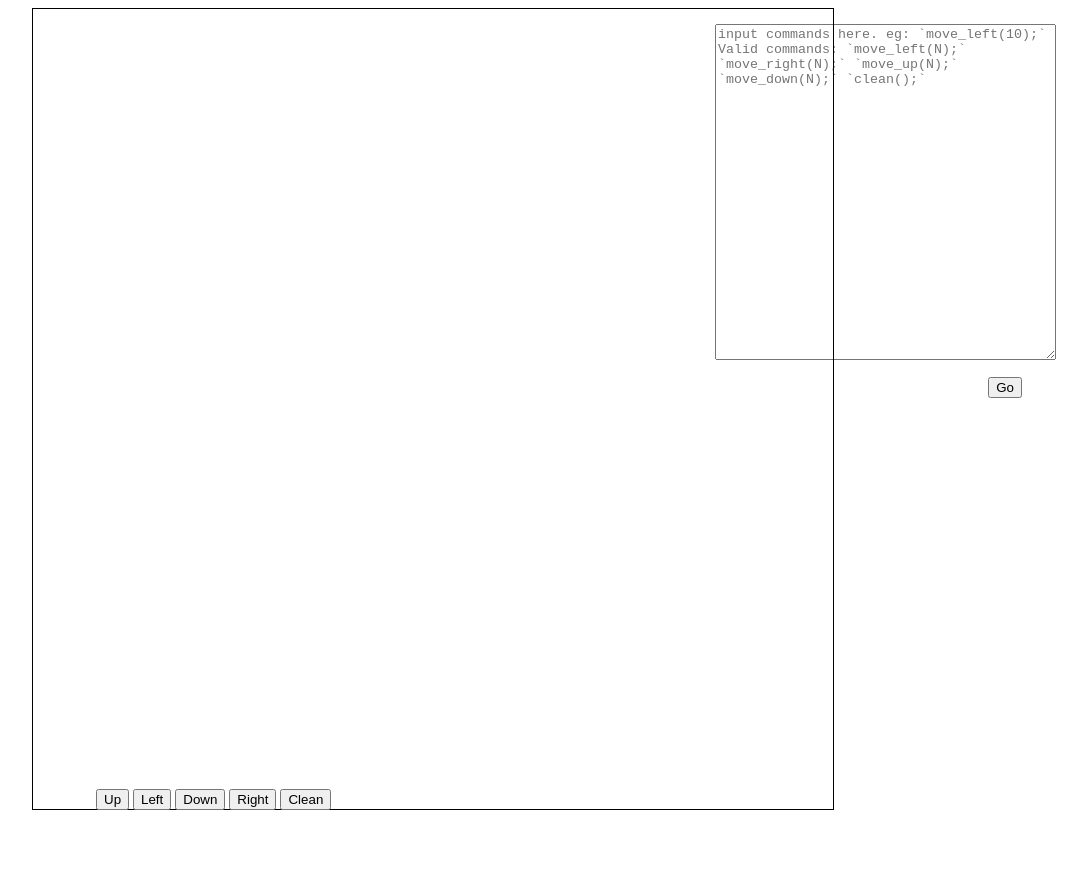
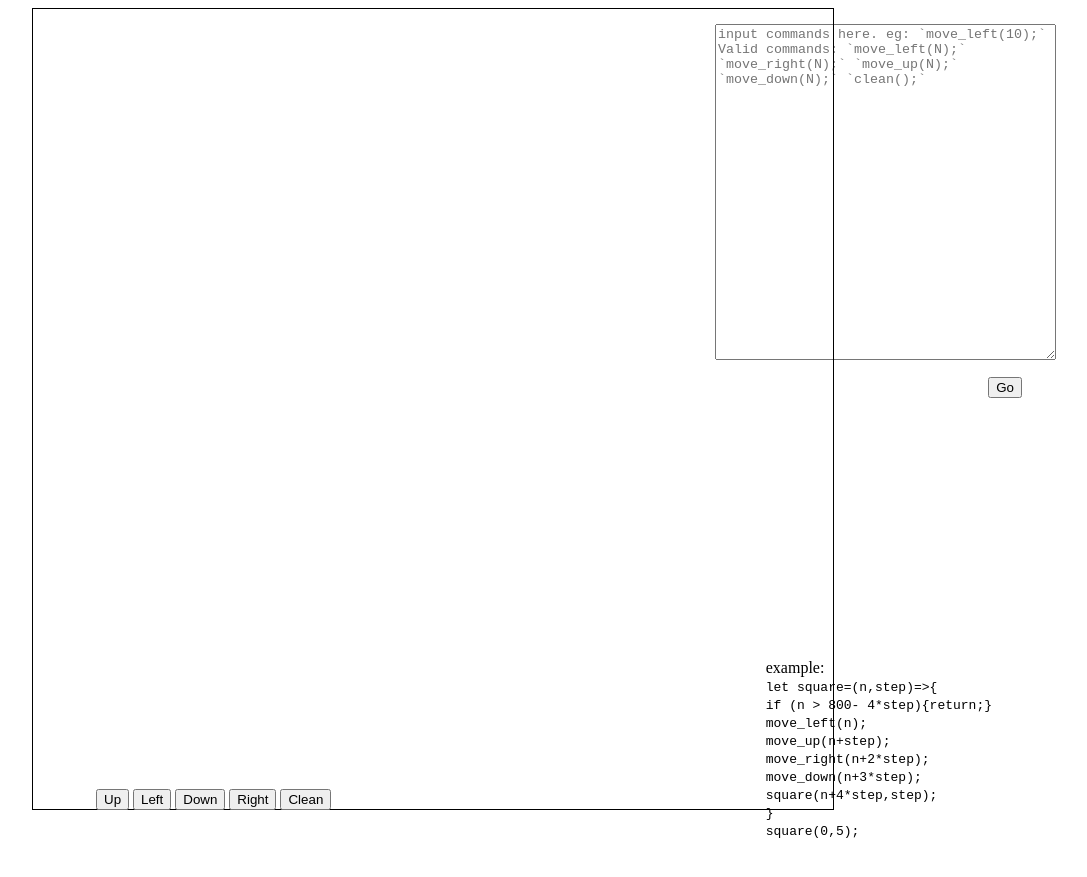
Before and after one commit to laowushi/laowushi.github.io, a Jekyll site: the page _posts/2024-10-10-tortue.html, which Jekyll copies as it is, in a window 1280 px wide. Shown: the top 877 px of the page, without its empty margins (96-1183 px from the left). Built offline with Jekyll 4.4.1, drawn with Linux system fonts in a browser that asks for light colours.

Commit message:
add tortue example

```diff
--- a/_posts/2024-10-10-tortue.html
+++ b/_posts/2024-10-10-tortue.html
@@ -25,12 +25,31 @@
                 right:10%;
                 bottom:-10%;
             }
+            #example{
+                position: absolute;
+                right:15%;
+                bottom:5%;
+            }
+
         </style>
     </head>
     <body>
       <p id="input">
         <textarea id="textarea" cols="40" rows="22" placeholder="input commands here. eg: `move_left(10);` Valid commands: `move_left(N);` `move_right(N);` `move_up(N);` `move_down(N);` `clean();`"></textarea>
         <button id="btngo" onclick="go()">Go</button>
+      </p>
+      <p id="example">
+      example:<br>
+      <code>let square=(n,step)=>{<br>
+	      if (n > 800- 4*step){return;}<br>
+	        move_left(n);<br>
+	        move_up(n+step);<br>
+	        move_right(n+2*step);<br>
+	        move_down(n+3*step);<br>
+	        square(n+4*step,step);<br>
+	      }<br>
+
+	      square(0,5);<br></code>
       </p>
         <canvas id="canvas" width="800" height="800"></canvas>
       <div class="directions">
```
